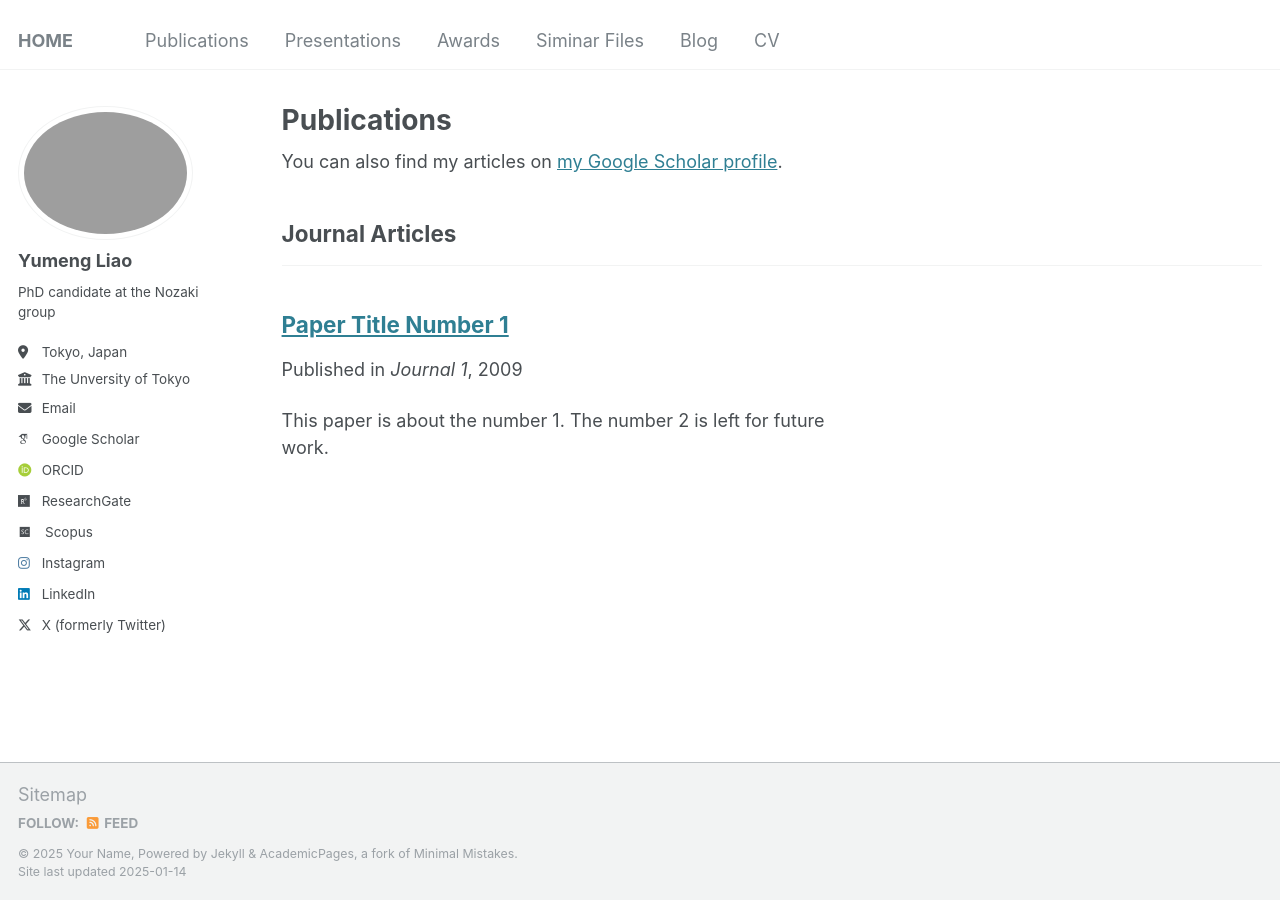
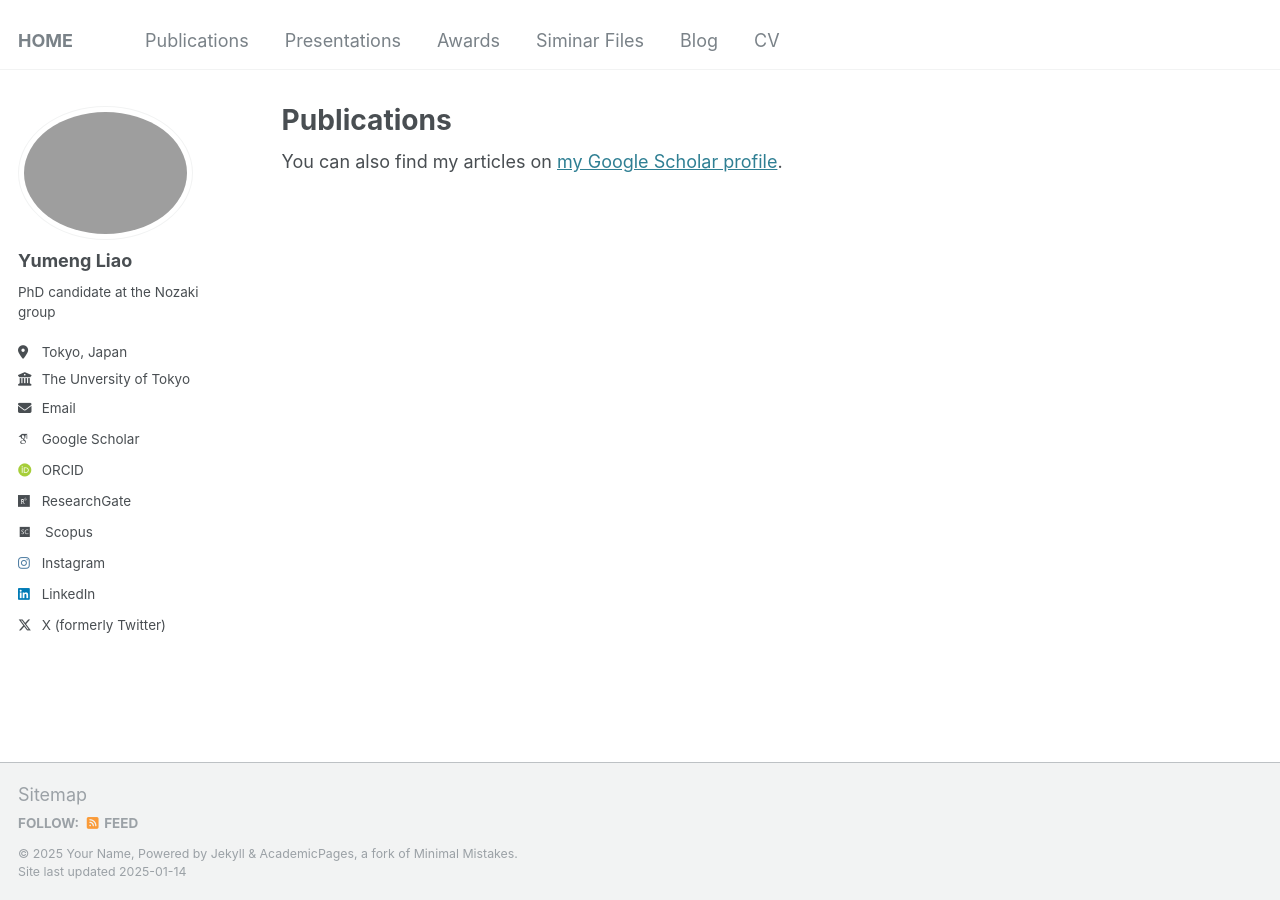
Before and after one commit to liaoym0610/academic, a Jekyll site: the page built from _pages/publications.html, in a window 1280 px wide. Built offline with Jekyll 4.4.1, drawn with Linux system fonts in a browser that asks for light colours; some web fonts are replaced.

Commit message:
Update 2009-10-01-paper-title-number-1.md

```diff
--- a/_publications/2009-10-01-paper-title-number-1.md
+++ b/_publications/2009-10-01-paper-title-number-1.md
@@ -1,12 +1,4 @@
----
-title: "Paper Title Number 1"
-collection: publications
-category: manuscripts
-permalink: /publication/2009-10-01-paper-title-number-1
-excerpt: 'This paper is about the number 1. The number 2 is left for future work.'
-date: 2009-10-01
-venue: 'Journal 1'
----
+
 
 **(Communication)** *Organometallics* **2024**, in press <a
      class="underline"
```
